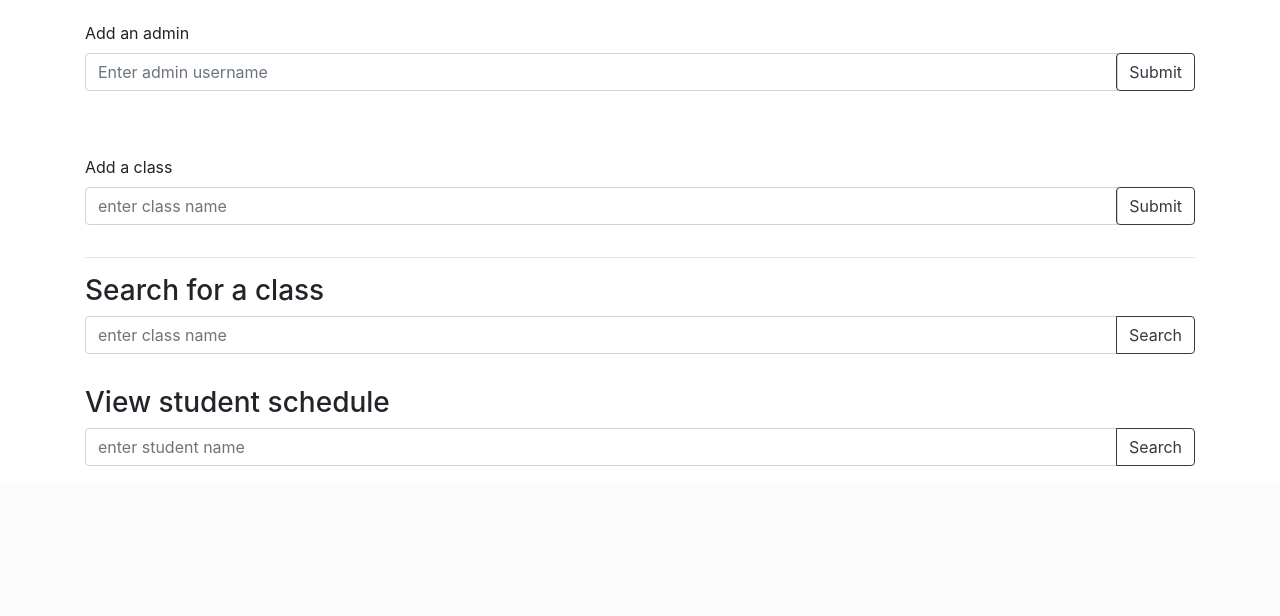
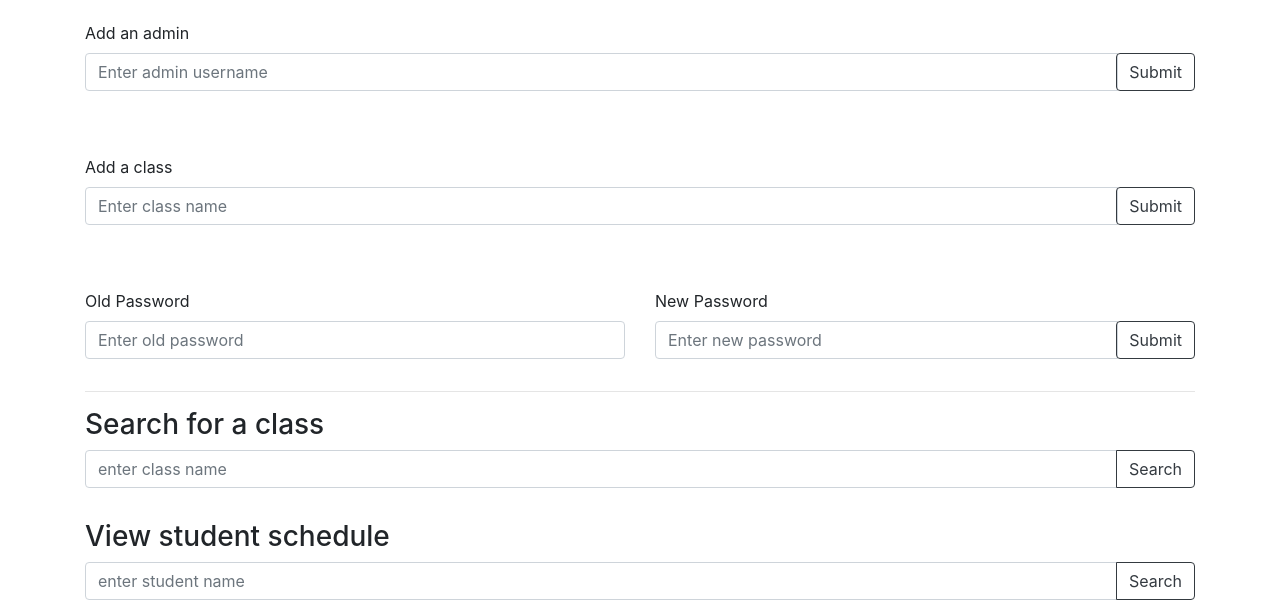
Before and after one commit to aaronli39/wisdom, a Flask app: template templates/schools.html in a window 1280 px wide. Shown: the part 321-937 px from the top of the page. Before the commit the page ends 787 px from the top, so only its background shows below. Run offline with Flask 2, Linux system fonts and the light colour scheme; the template is opened without the code that fills it, so the values that code supplies are empty; some libraries are stand-ins or nearby versions.

Commit message:
Password changing implemented

```diff
--- a/app.py
+++ b/app.py
@@ -26,6 +26,8 @@ def redirectByUserType(userType):
 
 @app.route("/")
 def index():
+    if 'username' in session:
+        return redirectByUserType(session['userType'])
     return render_template("landing.html")
 
 @app.route("/login", methods = ["GET", "POST"])
@@ -43,6 +45,12 @@ def log():
             return redirect('/admin')
         else:
             flash('Invalid username or password.')
+    else:
+        if dbtools.authStudent(inputUsername, inputPass, request.form['schoolid']):
+            session['username'] = inputUsername
+            session['userType'] = 'student'
+            session['schoolID'] = request.form['schoolid']
+            return redirect('/student')
     return render_template('login.html')
 
 @app.route("/register", methods = ['GET', 'POST'])
@@ -91,6 +99,21 @@ def student():
         return redirect('/login')
     return "Some student page"
 
+@app.route('/changePass', methods = ['POST'])
+def changePass():
+    if 'username' not in session:
+        return redirect('/login')
+    if session['userType'] == 'student':
+        if dbtools.authStudent(session['schoolID'], session['username'], request.form['oldPassword']):
+            flash(dbtools.changePassword(session['username'], request.form['newPassword'], session['schoolID']))
+        else:
+            flash("Incorrect password")
+    elif session['userType'] == 'admin':
+        if dbtools.authAdmin(session['username'], request.form['oldPassword']):
+            flash(dbtools.changePassword(session['username'], request.form['newPassword']))
+        else:
+            flash("Incorrect password")
+    return redirect(request.referrer)
 
 @app.route("/createSchool", methods = ["POST"])
 def createClass():
--- a/templates/schools.html
+++ b/templates/schools.html
@@ -86,7 +86,7 @@
                 <input type="hidden" name="schoolID" value="{{schoolData['schoolID']}}">
                 <label for="className">Add a class</label>
                 <div class="input-group mb-3">
-                    <input type="text" class="form-control" placeholder="enter class name" name="className" required>
+                    <input type="text" class="form-control" placeholder="Enter class name" name="className" required>
                     <div class="input-group-append">
                         <div class="input-group-append">
                             <button class="btn btn-outline-dark" type="submit">Submit</button>
@@ -97,6 +97,28 @@
         </div>
 
     </div>
+    <form action="/changePass" method="POST">
+        <div class="row mt-5">
+            <div class="col">
+                <label for="oldPassword">Old Password</label>
+                <div class="input-group mb-3">
+                    <input type="password" class="form-control" placeholder="Enter old password" name="oldPassword" required>
+                </div>
+            </div>
+            <div class="col">
+                <label for="newPassword">New Password</label>
+                <div class="input-group mb-3">
+                    <input type="password" class="form-control" placeholder="Enter new password" name="newPassword" required>
+                    <div class="input-group-append">
+                        <div class="input-group-append">
+                            <button class="btn btn-outline-dark" type="submit">Submit</button>
+                        </div>
+                    </div>
+                </div>
+            </div>
+
+        </div>
+    </form>
     <hr>
     <div class="row mt-3">
 
--- a/util/Database.py
+++ b/util/Database.py
@@ -282,3 +282,10 @@ class DBTools:
         }
         for i in self.mongo.db.school.find(classSelector, {'_id' : 0, 'classes' : {'$elemMatch' : {'classID' : classID}}}).limit(1):
             return i['classes'][0]
+
+    def changePassword(self, username, newPassword, schoolID = None):
+        if schoolID == None: #Modify an admin's password
+            self.mongo.db.admin.update({'username' : username}, {'$set' : {'password' : newPassword}})
+        else: #Modify student password
+            self.mongo.db.school.update({'schoolID' : schoolID, 'students.username' : username}, {'$set' : {'students.$.password' : newPassword}})
+        return "Password changed."
```
